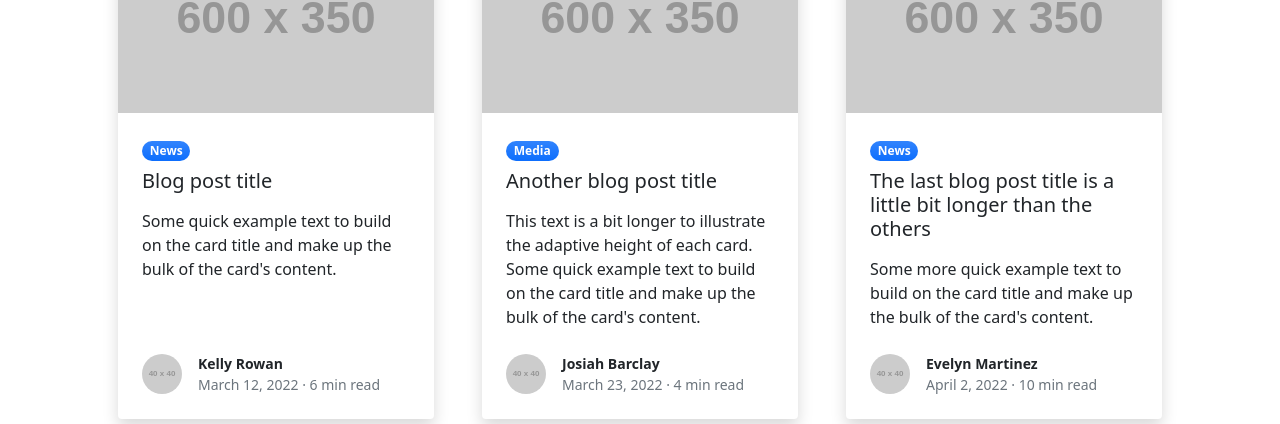
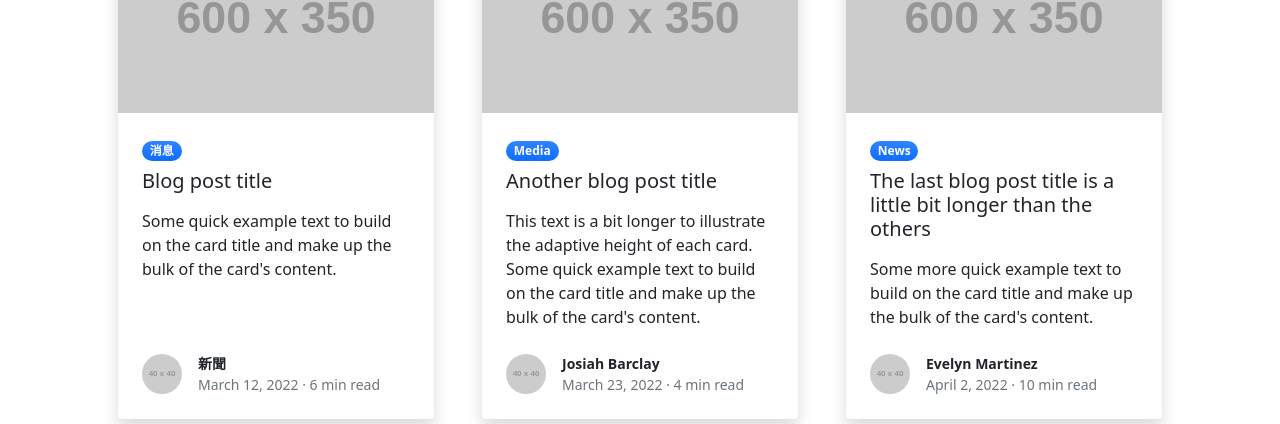
Before and after one commit to wenwen1225/shop, a plain HTML site: page index.html in a window 1280 px wide. Shown: the part 1831-2255 px from the top of the page. Drawn offline with nearby package versions, Linux system fonts and the light colour scheme; placeholder pictures from the web are drawn by us.

Commit message:
update index text

```diff
--- a/index.html
+++ b/index.html
@@ -139,7 +139,7 @@
                             <div class="card h-100 shadow border-0">
                                 <img class="card-img-top" src="https://dummyimage.com/600x350/ced4da/6c757d" alt="..." />
                                 <div class="card-body p-4">
-                                    <div class="badge bg-primary bg-gradient rounded-pill mb-2">News</div>
+                                    <div class="badge bg-primary bg-gradient rounded-pill mb-2">消息</div>
                                     <a class="text-decoration-none link-dark stretched-link" href="#!"><h5 class="card-title mb-3">Blog post title</h5></a>
                                     <p class="card-text mb-0">Some quick example text to build on the card title and make up the bulk of the card's content.</p>
                                 </div>
@@ -148,7 +148,7 @@
                                         <div class="d-flex align-items-center">
                                             <img class="rounded-circle me-3" src="https://dummyimage.com/40x40/ced4da/6c757d" alt="..." />
                                             <div class="small">
-                                                <div class="fw-bold">Kelly Rowan</div>
+                                                <div class="fw-bold">新聞</div>
                                                 <div class="text-muted">March 12, 2022 &middot; 6 min read</div>
                                             </div>
                                         </div>
```
